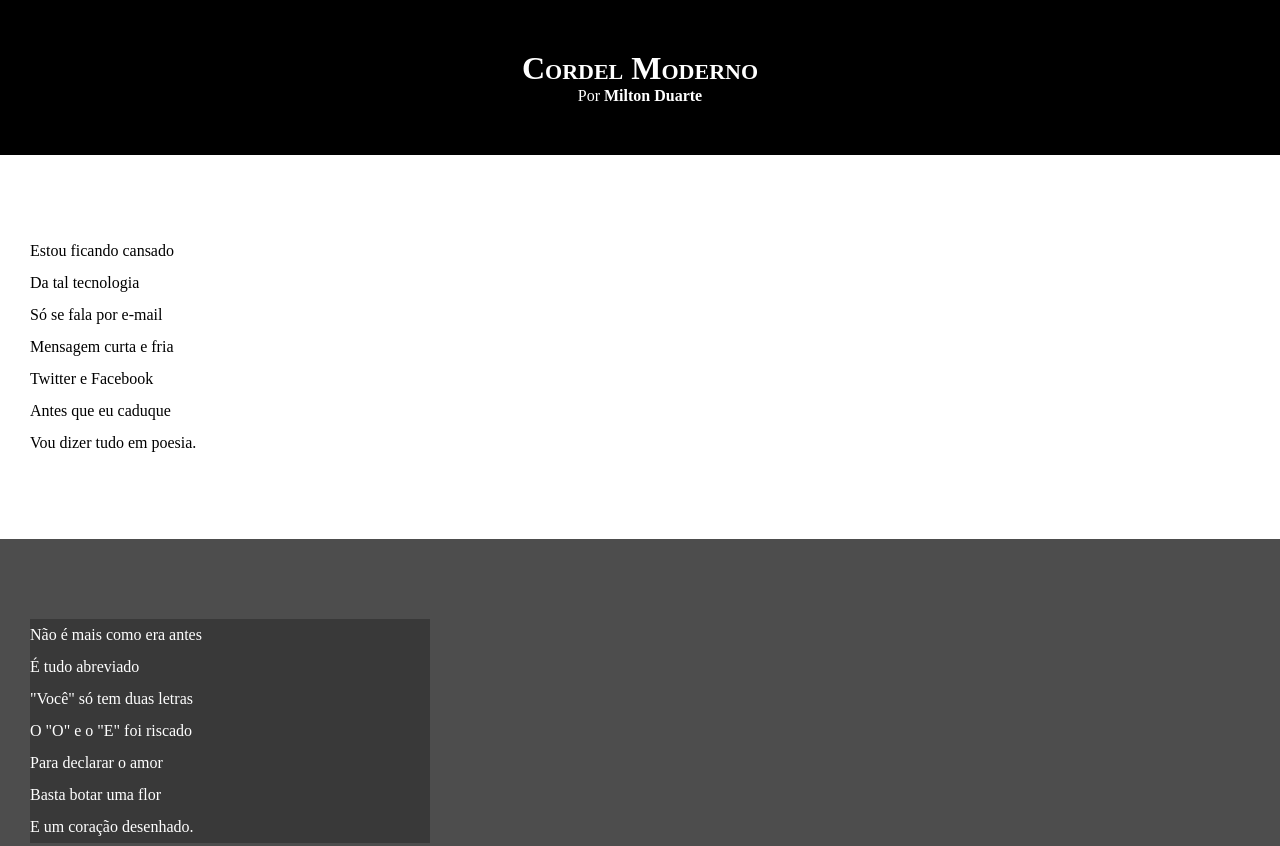
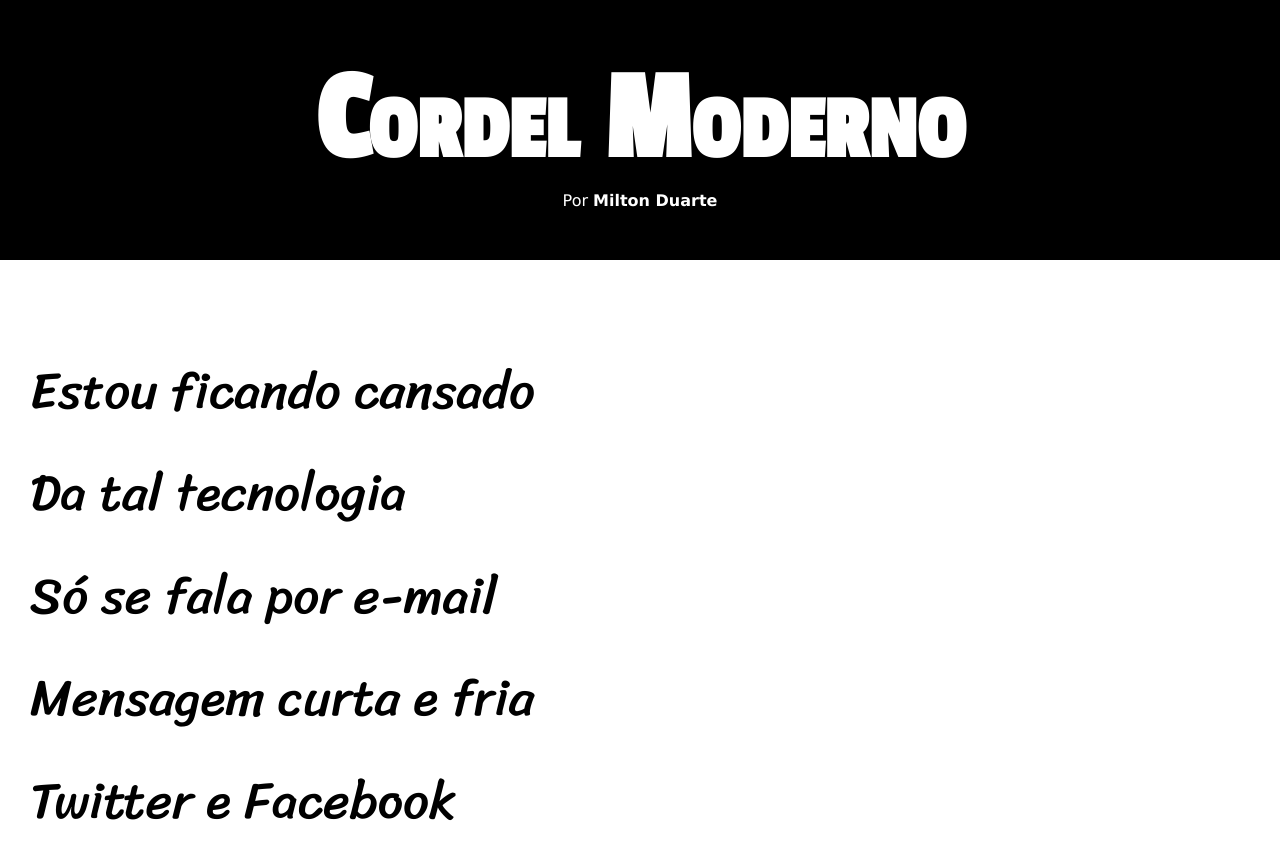
Before and after one commit to MuryloSantos/html-css, a plain HTML site: page exercicios/Desafios/d012/index.html in a window 1280 px wide. Shown: the top 846 px of the page. Drawn offline with Linux system fonts and the light colour scheme.

Commit message:
Update style.css

```diff
--- a/exercicios/Desafios/d012/estilo/style.css
+++ b/exercicios/Desafios/d012/estilo/style.css
@@ -1,11 +1,21 @@
 @charset "UTF-8";
+
+@import url('https://fonts.googleapis.com/css2?family=Passion+One&family=Sriracha&display=swap');
+
+:root {
+    --fonte1: Verdana, Geneva, Tahoma, sans-serif;
+    --fonte2: 'Passion One', cursive;
+    --fonte3: 'Sriracha', cursive;
+}
 
 * {
     margin: 0px;
     padding: 0px;
+    font-size: 1em;
 }
 
 html, body {
+    font-family: var(--fonte1);
     min-height: 100vh;
     background-color: darkgrey;
 }
@@ -19,6 +29,8 @@ header {
 header > h1 {
     padding-top: 50px;
     font-variant: small-caps;
+    font-family: var(--fonte2);
+    font-size: 10vw;
 }
 
 header > p {
@@ -40,6 +52,8 @@ section {
     padding-bottom: 10vh;
     line-height: 2em;
     padding-left: 30px;
+    font-family: var(--fonte3);
+    font-size: 4vw;
 }
 
 section.normal {
@@ -53,8 +67,9 @@ section.imagem {
 }
 
 section.imagem > p {
+    display: inline-block;
+    padding: 10px;
     background-color: rgba(0, 0, 0, 0.253);
-    width: 400px;
 }
 
 footer {
```
